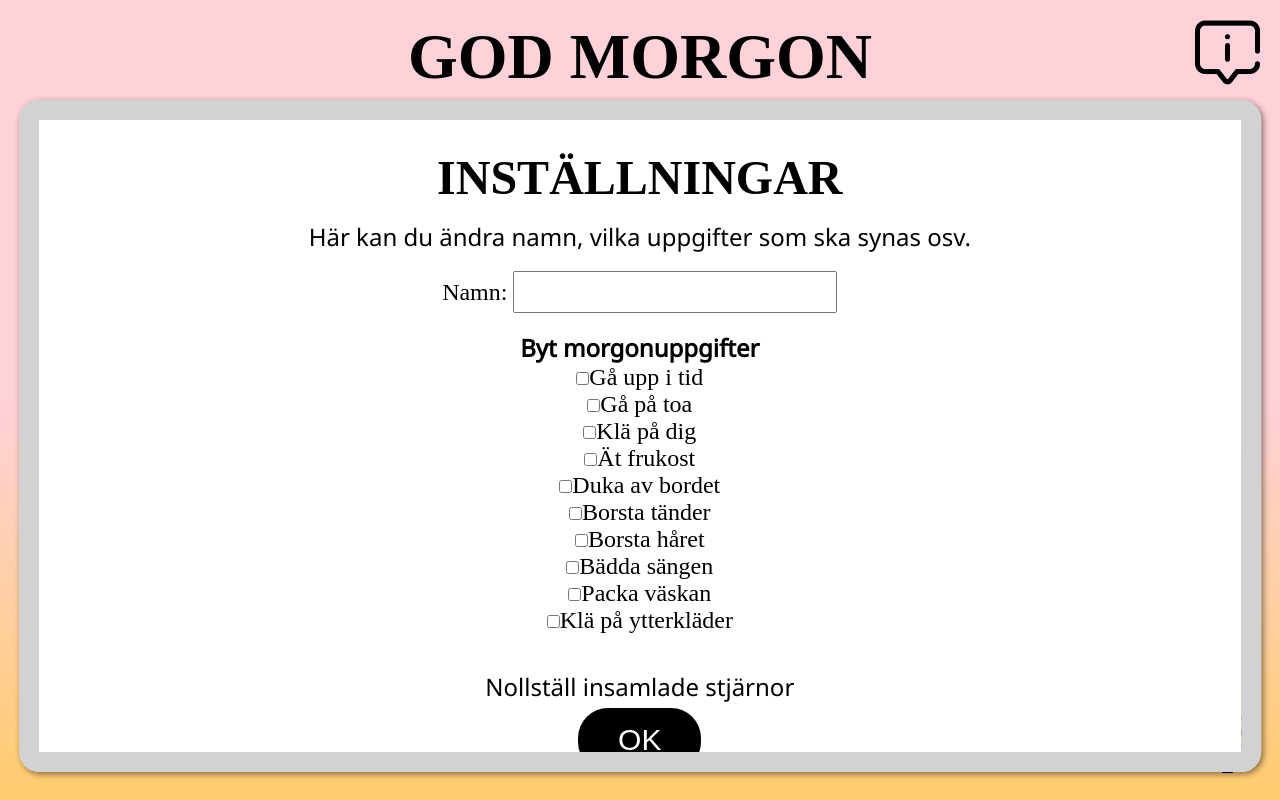
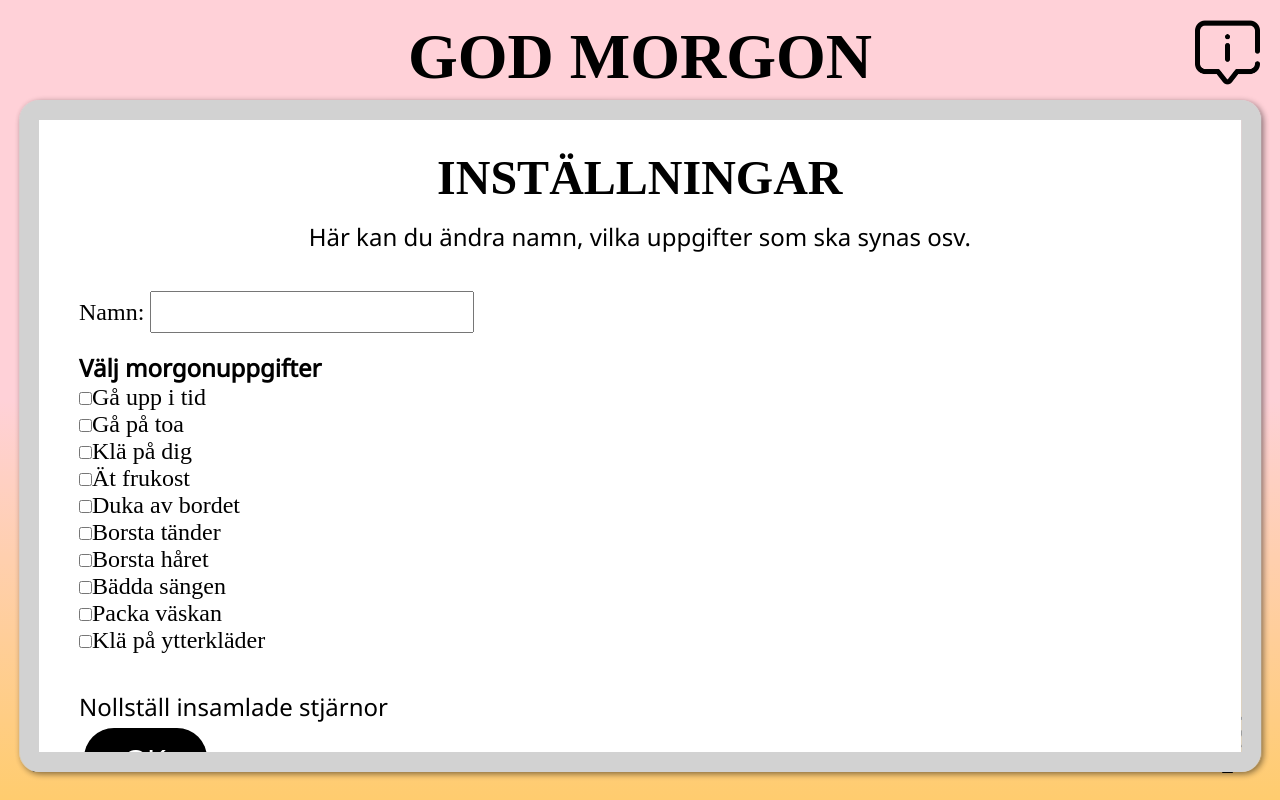
Before and after one commit to elinamren/kids-routine, a React (Create React App) app: page / in a window 1280 px wide. Both pictures are taken after a click on the button 1227 px from the left and 744 px from the top of the page. Built offline with nearby package versions, Linux system fonts and the light colour scheme; a web font is replaced by a local one.

Commit message:
fixed border radius on cards, chacged the cards array from start so 6 default cards show. delete the array when settings open. issue with checked checkboxes

```diff
--- a/src/App.css
+++ b/src/App.css
@@ -103,7 +103,6 @@ button {
   height: 100%;
   -webkit-backface-visibility: hidden;
   backface-visibility: hidden;
-  border-radius: 10px;
   pointer-events: none;
 }
 
@@ -209,6 +208,11 @@ label {
   overflow: scroll;
 }
 
+.input-container {
+  text-align: left;
+  margin: 20px;
+}
+
 @media screen and (max-width: 1310px) {
   .App {
     padding: 20px 58px;
--- a/src/App.js
+++ b/src/App.js
@@ -70,6 +70,7 @@ function App() {
     });
   }
   function handleSettingsModal() {
+    setCheckedCheckboxes([]);
     setIsSettingsOpen((prevValue) => {
       return !prevValue;
     });
@@ -103,7 +104,18 @@ function App() {
 
   // Pick tasks  settings
 
-  const [checkedCheckboxes, setCheckedCheckboxes] = useState([]);
+  const [checkedCheckboxes, setCheckedCheckboxes] = useState([
+    "Gå på toa",
+    "Klä på dig",
+    "Ät frukost",
+    "Borsta tänder",
+    "Packa väskan",
+    "Klä på ytterkläder",
+  ]);
+
+  useEffect(() => {
+    handleNewCards();
+  }, []);
 
   function handleCheckbox(event) {
     if (event.target.checked) {
--- /dev/null
+++ b/src/components/Checkbox.js
@@ -0,0 +1,16 @@
+const Checkbox = (props) => {
+  return (
+    <div>
+      <input
+        type="checkbox"
+        name={props.name}
+        onChange={props.handleCheckbox}
+        value={props.name}
+        defaultChecked={props.checked}
+      />
+      <label htmlFor={props.name}>{props.name}</label>
+    </div>
+  );
+};
+
+export default Checkbox;
--- a/src/components/Settings.js
+++ b/src/components/Settings.js
@@ -1,36 +1,23 @@
-import morningCards from "./morningCards";
+import SettingsMorningCards from "./SettingsMorningCards";
 const Settings = (props) => {
   return (
     <div className="container settings" style={props.style}>
       <h2>Inställningar</h2>
       <p>Här kan du ändra namn, vilka uppgifter som ska synas osv.</p>
+      <div className="input-container">
         <br />
         <label htmlFor="name">Namn: </label>
         <input type="text" name="name" onChange={props.onChange} />
         <br />
         <br />
-      <h4>Byt morgonuppgifter</h4>
-
-      {morningCards.map((card) => {
-        return (
-          <div key={card.id}>
-            <input
-              type="checkbox"
-              name={card.title}
-              onClick={props.handleCheckbox}
-              value={card.title}
-            />
-            <label htmlFor={card.title}>{card.title}</label>
-          </div>
-        );
-      })}
+        <SettingsMorningCards handleCheckbox={props.handleCheckbox} />
 
         <br />
         <br />
         <p>Nollställ insamlade stjärnor</p>
         <button onClick={props.deleteStars}>Ok</button>
-      <br />
-      <br />
+      </div>
+
       <button onClick={props.handleSettingsModal}>Tillbaka</button>
       <button onClick={props.handleSave}>Spara</button>
     </div>
--- /dev/null
+++ b/src/components/SettingsMorningCards.js
@@ -0,0 +1,24 @@
+import Checkbox from "./Checkbox";
+
+const SettingsMorningCards = (props) => {
+  return (
+    <>
+      <h4>Välj morgonuppgifter</h4>
+      <Checkbox name="Gå upp i tid" handleCheckbox={props.handleCheckbox} />
+      <Checkbox name="Gå på toa" handleCheckbox={props.handleCheckbox} />
+      <Checkbox name="Klä på dig" handleCheckbox={props.handleCheckbox} />
+      <Checkbox name="Ät frukost" handleCheckbox={props.handleCheckbox} />
+      <Checkbox name="Duka av bordet" handleCheckbox={props.handleCheckbox} />
+      <Checkbox name="Borsta tänder" handleCheckbox={props.handleCheckbox} />
+      <Checkbox name="Borsta håret" handleCheckbox={props.handleCheckbox} />
+      <Checkbox name="Bädda sängen" handleCheckbox={props.handleCheckbox} />
+      <Checkbox name="Packa väskan" handleCheckbox={props.handleCheckbox} />
+      <Checkbox
+        name="Klä på ytterkläder"
+        handleCheckbox={props.handleCheckbox}
+      />
+    </>
+  );
+};
+
+export default SettingsMorningCards;
```
Lines whose indentation alone changed are shown as unchanged.
